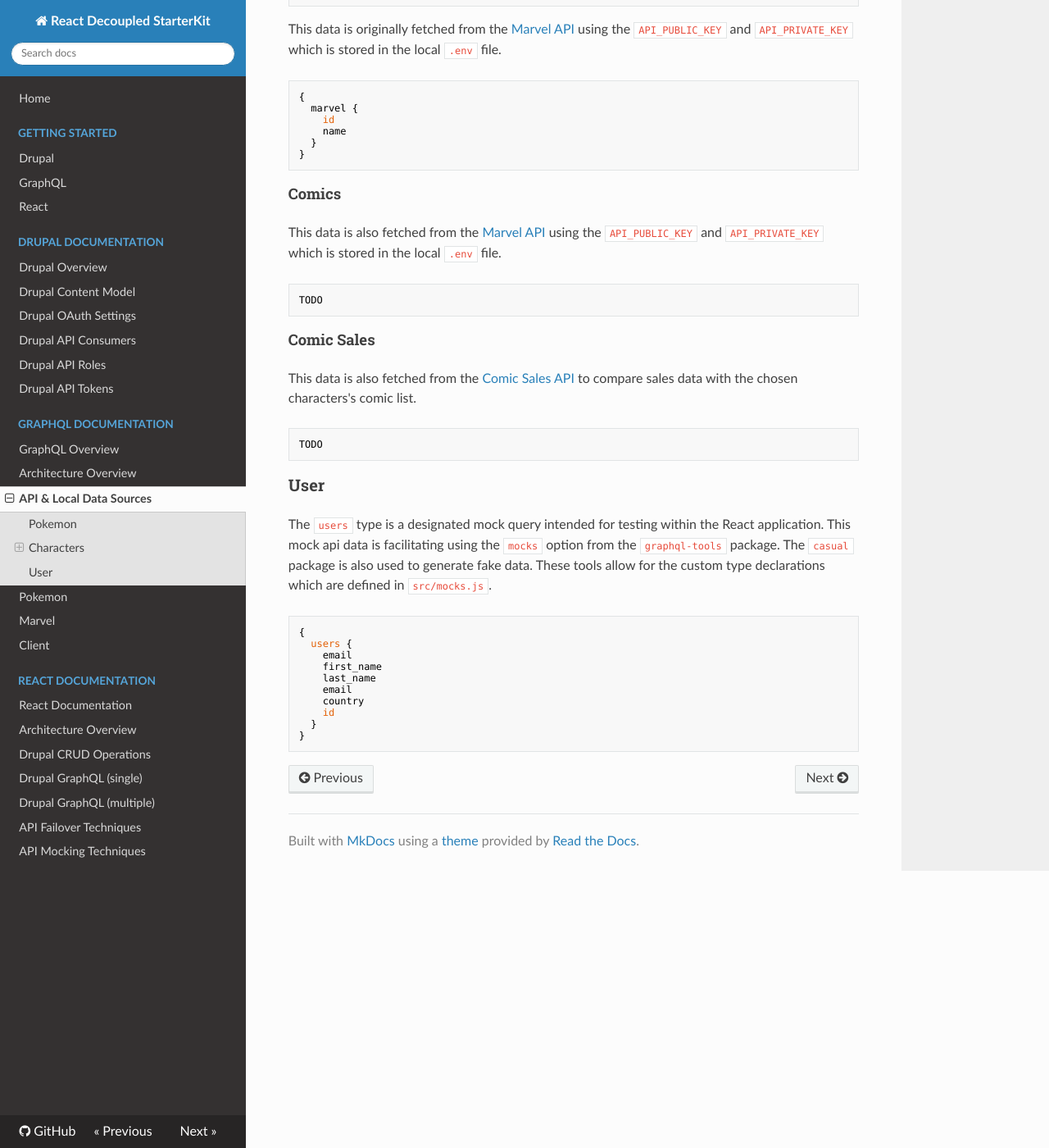
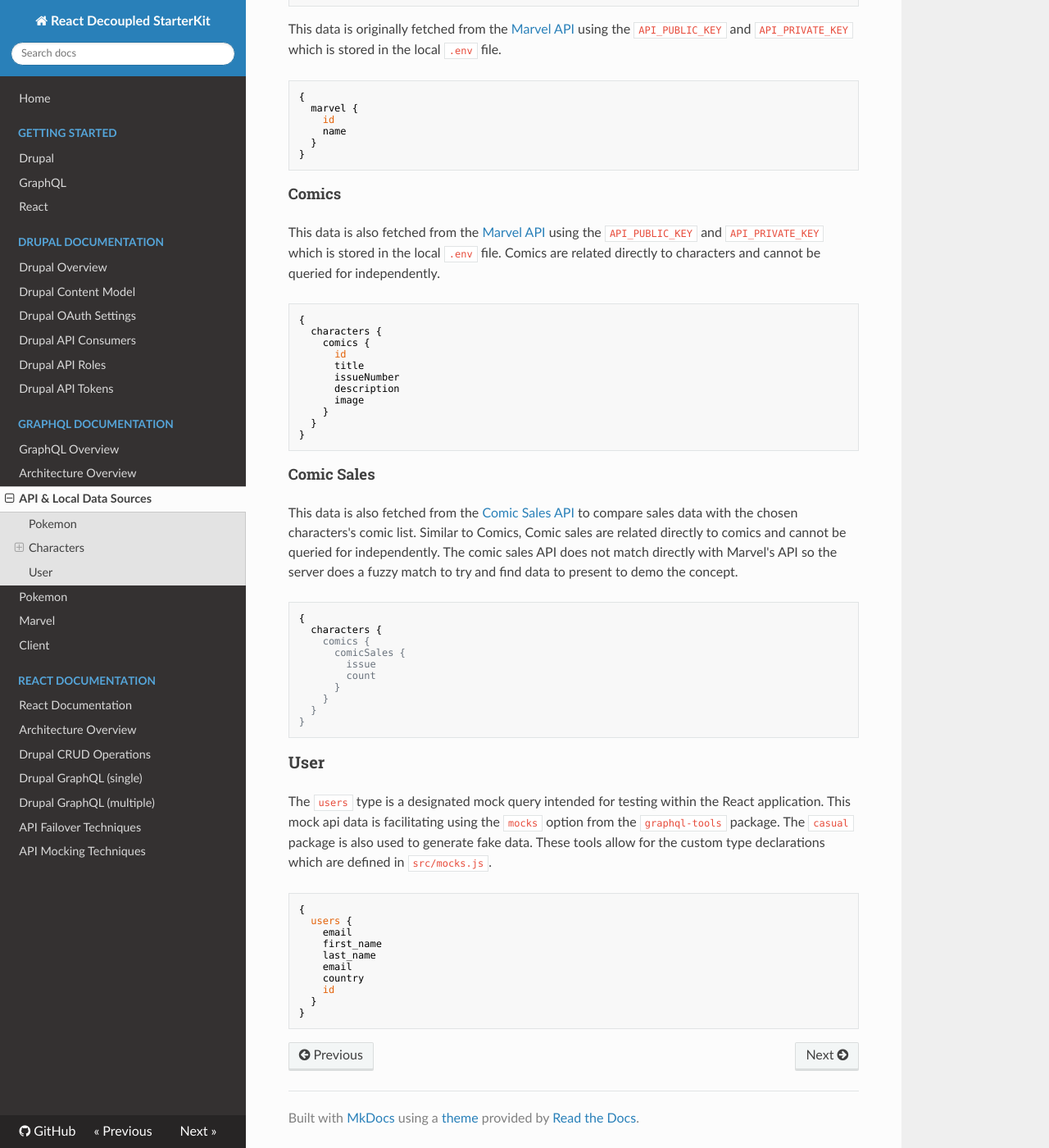
Before and after one commit to steveworley/decoupledkit-react, an MkDocs documentation site: the page built from docs/graphql-sources.md, in a window 1280 px wide and 1400 px high, scrolled down 1355 px. Shown: the whole window at 82% size. Built offline with MkDocs 1.6.1, drawn with Linux system fonts in a browser that asks for light colours; nearby versions of some CDN libraries; old or Windows-style settings are respelled for this version of MkDocs.

Commit message:
Adds the comic queries to the documentation.
- Adds additional information to Comic and ComicSales.
- Adds query examples for Comic and ComicSales.

Fixes 21.

````diff
--- a/docs/graphql-sources.md
+++ b/docs/graphql-sources.md
@@ -76,18 +76,37 @@
 
 #### Comics
 
-This data is also fetched from the [Marvel API](https://developer.marvel.com/) using the `API_PUBLIC_KEY` and `API_PRIVATE_KEY` which is stored in the local `.env` file.
+This data is also fetched from the [Marvel API](https://developer.marvel.com/) using the `API_PUBLIC_KEY` and `API_PRIVATE_KEY` which is stored in the local `.env` file. Comics are related directly to characters and cannot be queried for independently.
 
 ```
-TODO
+{
+  characters {
+    comics {
+      id
+      title
+      issueNumber
+      description
+      image
+    }
+  }
+}
 ```
 
 #### Comic Sales
 
-This data is also fetched from the [Comic Sales API](https://comichron-data.github.io/api/titles.json) to compare sales data with the chosen characters's comic list.
+This data is also fetched from the [Comic Sales API](https://comichron-data.github.io/api/titles.json) to compare sales data with the chosen characters's comic list. Similar to Comics, Comic sales are related directly to comics and cannot be queried for independently. The comic sales API does not match directly with Marvel's API so the server does a fuzzy match to try and find data to present to demo the concept.
 
 ```
-TODO
+{
+  characters {
+    comics {
+      comicSales {
+        issue
+        count
+      }
+    }
+  }
+}
 ```
 
 
````
